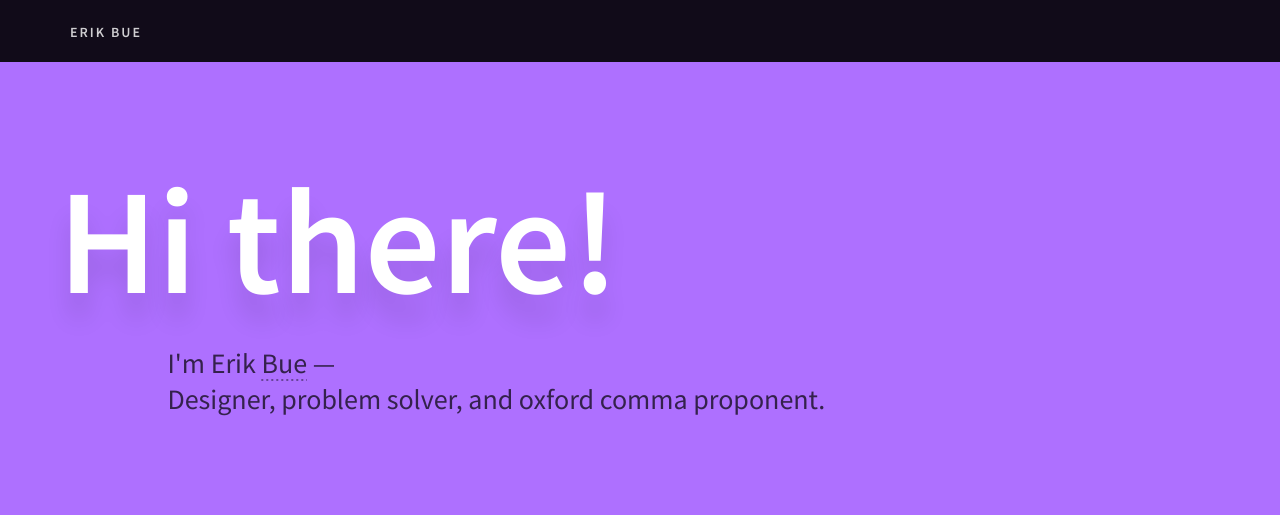
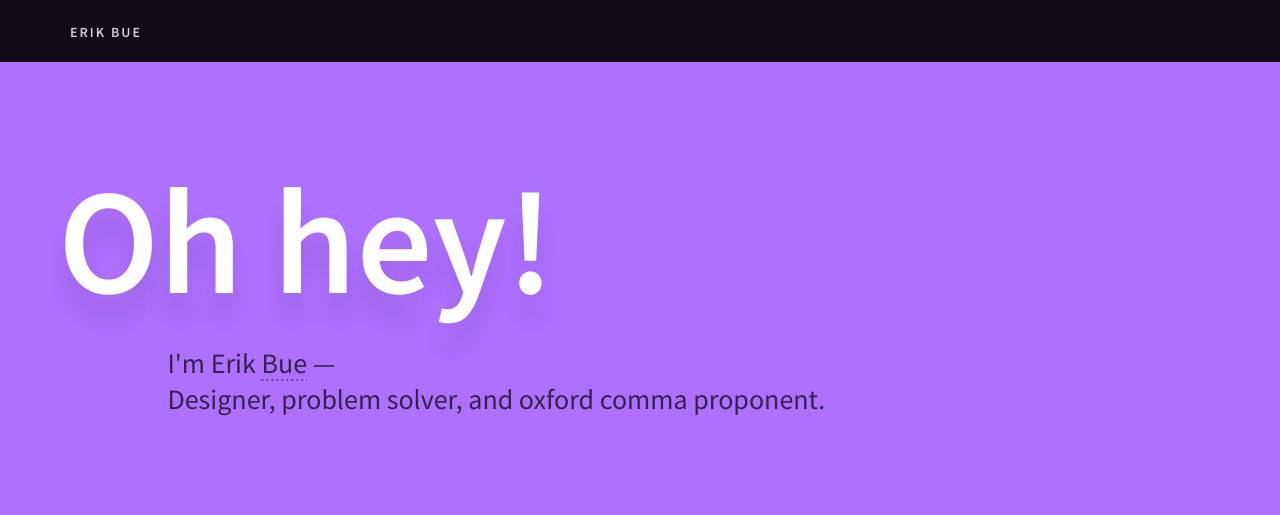
Before and after one commit to erikbue/erikbue.github.io, a website: page index.html in a window 1280 px wide. Shown: the top 515 px of the page. Drawn offline with nearby package versions, Linux system fonts and the light colour scheme.

Commit message:
greeting change
…

```diff
--- a/index.html
+++ b/index.html
@@ -42,7 +42,7 @@
 
 			<div class="row">
 				<div class="col-md-12">
-					<div class="title1">Hi there!</div>
+					<div class="title1">Oh hey!</div>
 				</div>
 			</div>
 
```
